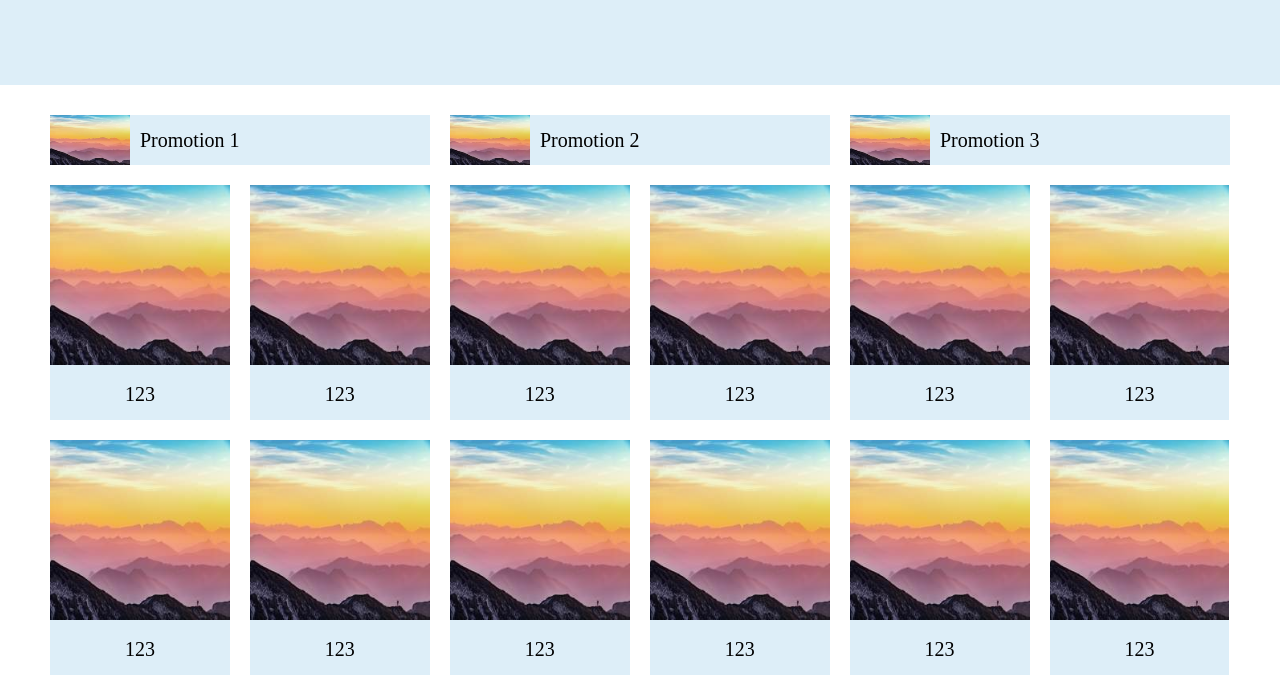
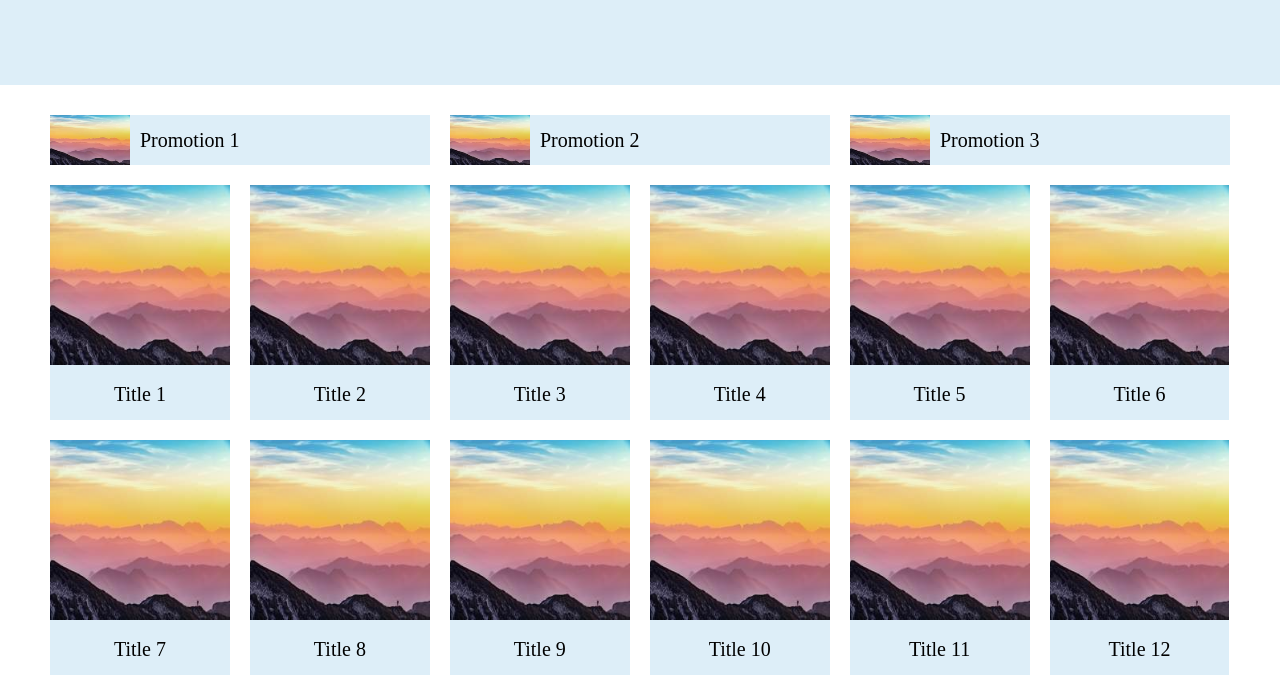
Before and after one commit to stephen533422/Wehelp_first_stage, a plain HTML site: page week1/index.html in a window 1280 px wide. Shown: the part 215-900 px from the top of the page. Drawn offline with Linux system fonts and the light colour scheme.

Commit message:
Add files via upload

```diff
--- a/week1/index.html
+++ b/week1/index.html
@@ -27,18 +27,18 @@
                 <div class="top_container"><img class="top_photo" src="photo.jpg" /><div class="top_text">Promotion 3</div></div>
             </div>
             <div class="down">
-                <div class="container"><img class="photo" src="photo.jpg" /><div class="content"><div class="text">123</div></div></div>
-                <div class="container"><img class="photo" src="photo.jpg" /><div class="content"><div class="text">123</div></div></div>
-                <div class="container"><img class="photo" src="photo.jpg" /><div class="content"><div class="text">123</div></div></div>
-                <div class="container"><img class="photo" src="photo.jpg" /><div class="content"><div class="text">123</div></div></div>
-                <div class="container"><img class="photo" src="photo.jpg" /><div class="content"><div class="text">123</div></div></div>
-                <div class="container"><img class="photo" src="photo.jpg" /><div class="content"><div class="text">123</div></div></div>
-                <div class="container"><img class="photo" src="photo.jpg" /><div class="content"><div class="text">123</div></div></div>
-                <div class="container"><img class="photo" src="photo.jpg" /><div class="content"><div class="text">123</div></div></div>
-                <div class="container"><img class="photo" src="photo.jpg" /><div class="content"><div class="text">123</div></div></div>
-                <div class="container"><img class="photo" src="photo.jpg" /><div class="content"><div class="text">123</div></div></div>
-                <div class="container"><img class="photo" src="photo.jpg" /><div class="content"><div class="text">123</div></div></div>
-                <div class="container"><img class="photo" src="photo.jpg" /><div class="content"><div class="text">123</div></div></div>
+                <div class="container"><img class="photo" src="photo.jpg" /><div class="content"><div class="text">Title 1</div></div></div>
+                <div class="container"><img class="photo" src="photo.jpg" /><div class="content"><div class="text">Title 2</div></div></div>
+                <div class="container"><img class="photo" src="photo.jpg" /><div class="content"><div class="text">Title 3</div></div></div>
+                <div class="container"><img class="photo" src="photo.jpg" /><div class="content"><div class="text">Title 4</div></div></div>
+                <div class="container"><img class="photo" src="photo.jpg" /><div class="content"><div class="text">Title 5</div></div></div>
+                <div class="container"><img class="photo" src="photo.jpg" /><div class="content"><div class="text">Title 6</div></div></div>
+                <div class="container"><img class="photo" src="photo.jpg" /><div class="content"><div class="text">Title 7</div></div></div>
+                <div class="container"><img class="photo" src="photo.jpg" /><div class="content"><div class="text">Title 8</div></div></div>
+                <div class="container"><img class="photo" src="photo.jpg" /><div class="content"><div class="text">Title 9</div></div></div>
+                <div class="container"><img class="photo" src="photo.jpg" /><div class="content"><div class="text">Title 10</div></div></div>
+                <div class="container"><img class="photo" src="photo.jpg" /><div class="content"><div class="text">Title 11</div></div></div>
+                <div class="container"><img class="photo" src="photo.jpg" /><div class="content"><div class="text">Title 12</div></div></div>
             </div>
         </div>
     </body>
```
